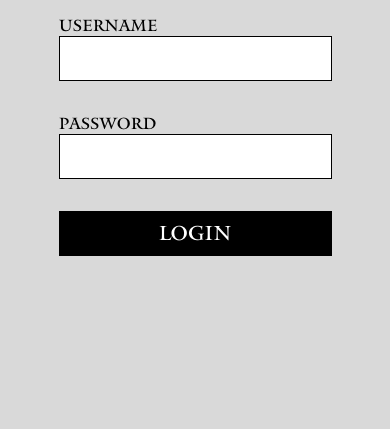
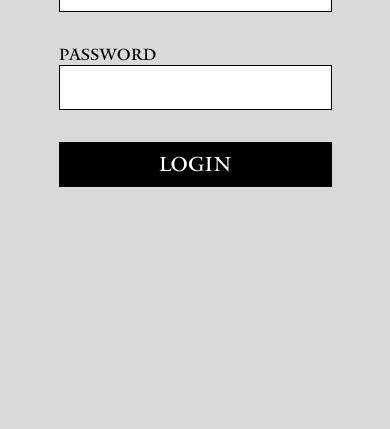
Before and after one commit to laurentiu667/Magix-web3, a PHP site: page / in a window 390 px wide. Shown: the part 415-844 px from the top of the page. Run offline with PHP 8.4, Linux system fonts and the light colour scheme; some libraries are stand-ins or nearby versions.

Commit message:
login correction center mobile device

```diff
--- a/public/index.php
+++ b/public/index.php
@@ -26,6 +26,7 @@
 
         <div class="left-login">
 
+            <div class="wrapper-left-login">
                 <div class="texte-container-login">
 
                 </div>
@@ -50,12 +51,13 @@
                     </div>
 
                 </div>
+            </div>
 
 
         </div>
         <div class="right-login" id="slideIMG">
-            <div class="effet-lum--glob effet-lumiere--1"></div>
-            <div class="effet-lum--glob effet-lumiere--2"></div>
+            <!-- <div class="effet-lum--glob effet-lumiere--1"></div>
+            <div class="effet-lum--glob effet-lumiere--2"></div> -->
 
             <div class="login-t1">Ton voyage a commencé, Ténébreux</div>
             <div class="login-image-right"></div>
--- a/public/style/css/global.css
+++ b/public/style/css/global.css
@@ -27,8 +27,8 @@
 }
 body{
   width: 100dvw;
+  height: 100dvh;
   width: 100vw;
-  height: 100dvh;
   height: 100vh;
 
 
--- a/public/style/css/login.css
+++ b/public/style/css/login.css
@@ -12,7 +12,7 @@
 body{
 
     background-color: var(--body-bg);
-    overflow: hidden;
+
 }
 .container-login{
     width: 100%;
@@ -23,20 +23,38 @@
 
 }
 .left-login{
-    width: 100%;
-    height: 100%;
 
     display: flex;
-    flex-direction: column;
+    align-items: center;
+    justify-content: center;
+
+
+}
+.wrapper-left-login{
+    width: 100%;
+    height: fit-content;
+    display: grid;
+    grid-template-rows: 1fr 1fr;
+
+}
+
+.texte-container-login{
+    height: 50%;
+    background-image: url(/Images/title.svg);
+    background-position: bottom;
+    background-repeat: no-repeat;
+    background-size: clamp(200px, 50vw, 500px);
+    background-color: 100%;
+
 
 
 }
 
 .right-login{
-    background-color: black;
+
     display: grid;
     grid-template-rows: 1fr 2fr 1fr 1fr;
-
+    background-color: black;
     position: relative;
 
 }
@@ -81,14 +99,7 @@
     top: 0%;
     background-color: hsla(29, 100%, 50%, 0.322);
 }
-.texte-container-login{
-    height: 50%;
-    background-image: url(/Images/title.svg);
-    background-position:center;
-    background-repeat: no-repeat;
-    background-size: clamp(300px, 60vw, 600px);
 
-}
 
 
 .texte-container-login h4:hover::after {
@@ -99,7 +110,7 @@
     width: 100%;
 
     display: flex;
-    align-items: flex-start;
+    align-items: center;
     justify-content: center;
 
 
@@ -174,11 +185,7 @@
         background-position: bottom;
         background-size: clamp(150px, 100vw, 1000px);
     }
-    .connection{
-       align-self: flex-start;
 
-
-    }
 }
 @media only screen and (max-width: 1000px){
     .form-container{
```
Lines whose indentation alone changed are shown as unchanged.
